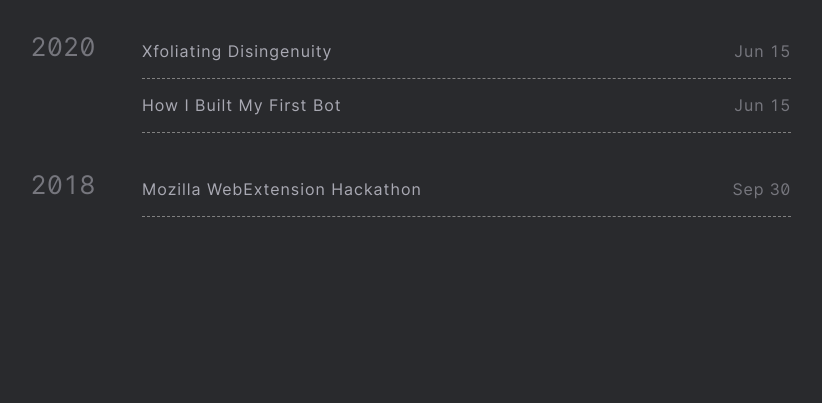
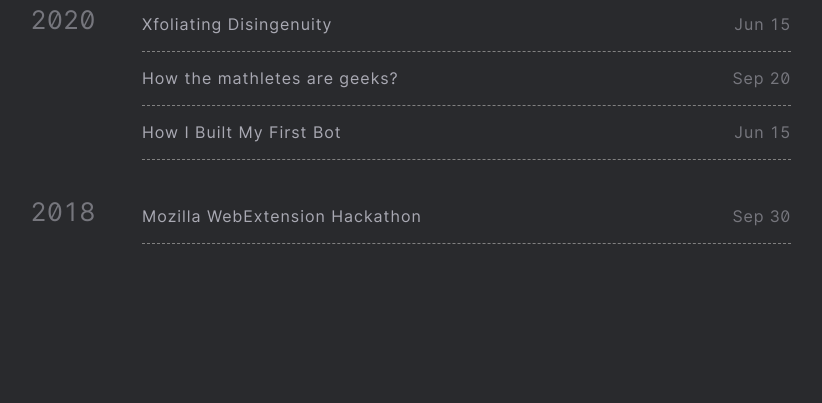
Before and after one commit to MarkVI2/markvi2.github.io, a plain HTML site: page blog/index.html in a window 1280 px wide. Shown: the part 288-691 px from the top of the page, without its empty margins (229-1051 px from the left). Drawn offline with nearby package versions, Linux system fonts and the light colour scheme.

Commit message:
Update index.html

```diff
--- a/blog/index.html
+++ b/blog/index.html
@@ -150,6 +150,12 @@
                 </a>
               </li>
               <li class="post-item">
+                <a href="https://markvi2.github.io/blog/how_the_matheletes_are_tech_nerds/">
+                  <span class="post-title">How the mathletes are geeks?</span>
+                  <span class="post-day">Sep 20</span>
+                </a>
+              </li>
+              <li class="post-item">
                 <a
                   href="https://markvi2.github.io/blog/how_i_built_my_first_bot/"
                 >
```
